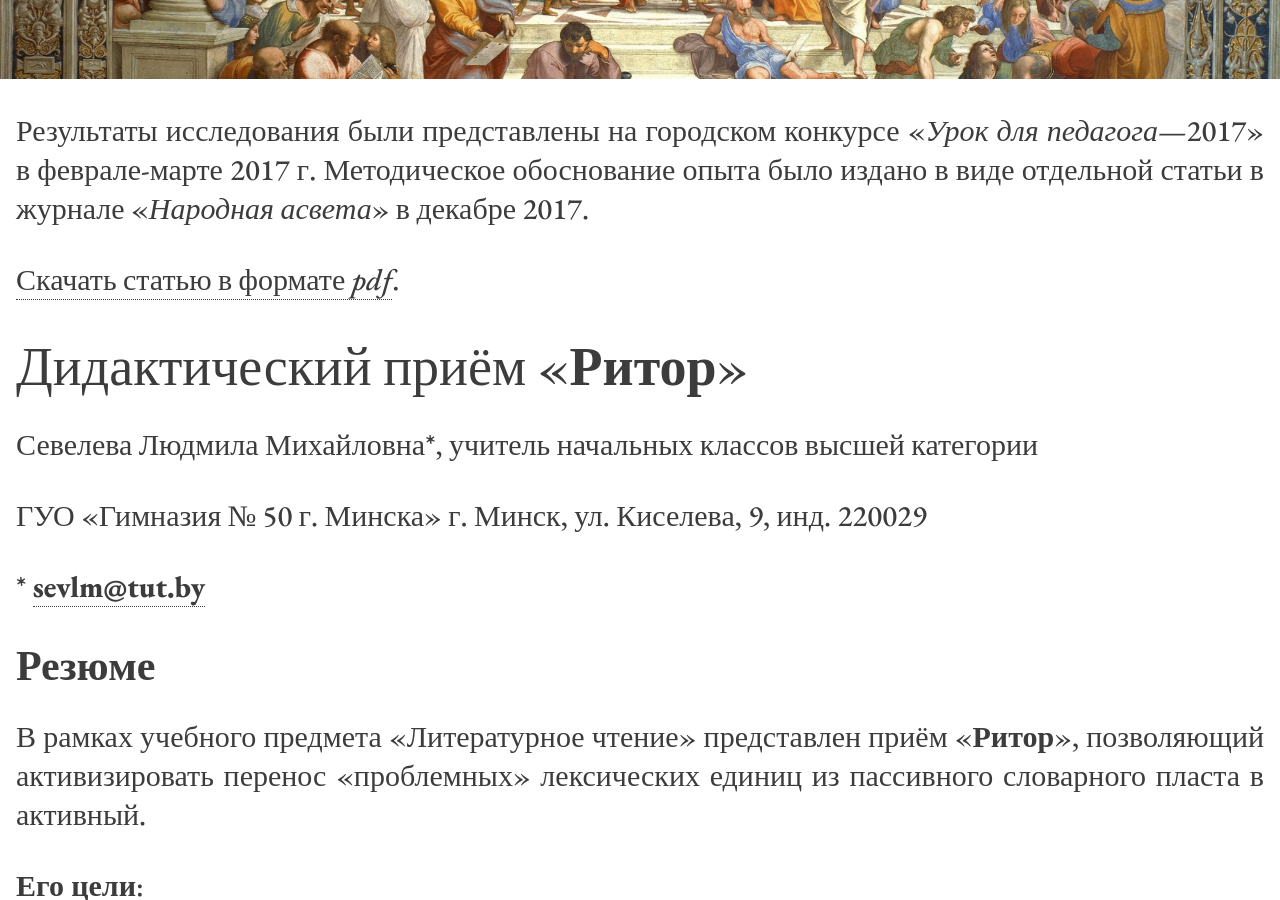
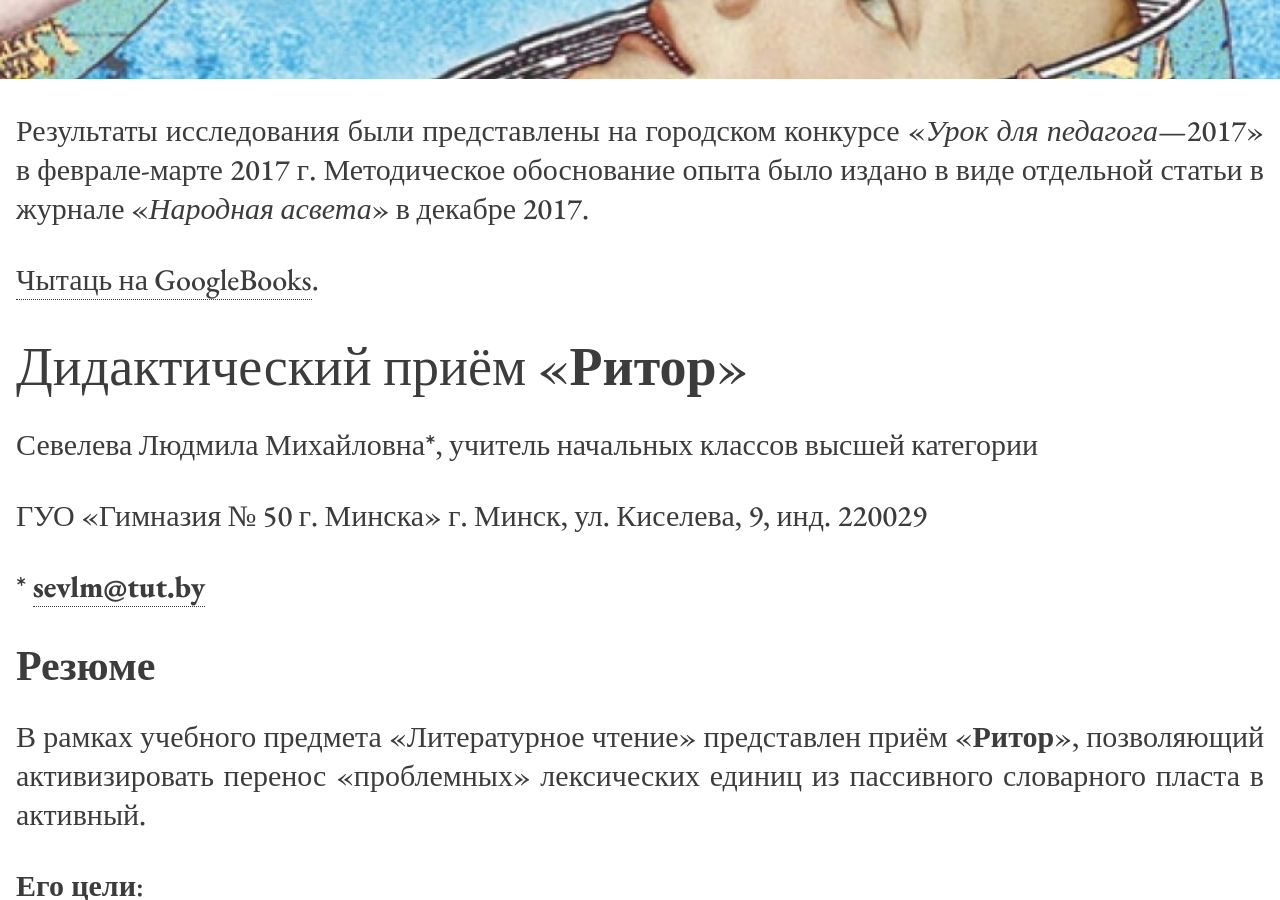
Before and after one commit to seveleva/seveleva, a Jekyll site: the page built from nie-maŭčy.md, in a window 1280 px wide and 900 px high, scrolled down 581 px. Built offline with Jekyll 4.4.1, drawn with Linux system fonts in a browser that asks for light colours.

Commit message:
Update nie-maŭčy.md

```diff
--- a/nie-maŭčy.md
+++ b/nie-maŭčy.md
@@ -1,16 +1,20 @@
 ---
 layout: page
 title: Дидактический приём «Ритор»
-lang: ru
+lang: be
 position: 100
-cover_url: https://seveleva.com/img/Plato.jpg
-description: Описание дидактического приёма «Ритор» под авторством Л.М.Севелевой. Приём используется для обогащения активного словаря учащихся.
+cover_url: 'https://seveleva.com/img/nie-maŭčy.jpg'
+description: >-
+  Электронная версія кнігі «Не маўчы па-беларуску» аўтарства Л.М.Севелевай.
+  Кніга прапаноўвае два прыклады аразнастайвання навучальнага працэсу з
+  выхаванцамі новага пакалення (т.зв. «лічбавыя дзеці»).
+published: true
 ---
 
 Результаты исследования были представлены на городском кон­курсе «*Урок для педагога*—2017» в феврале­-марте 2017 г.
 Методическое обоснование опыта было издано в виде отдельной статьи в журнале «*Народная асвета*» в декабре 2017.
 
- [Скачать статью в формате *pdf*](https://seveleva.com/assets/Seveleva_Rhetor.pdf).
+ [Чытаць на GoogleBooks](https://books.google.fr/books?id=iJ-sDwAAQBAJ&printsec=frontcover).
 
 # Дидактический приём «**Ритор**»
 
```
